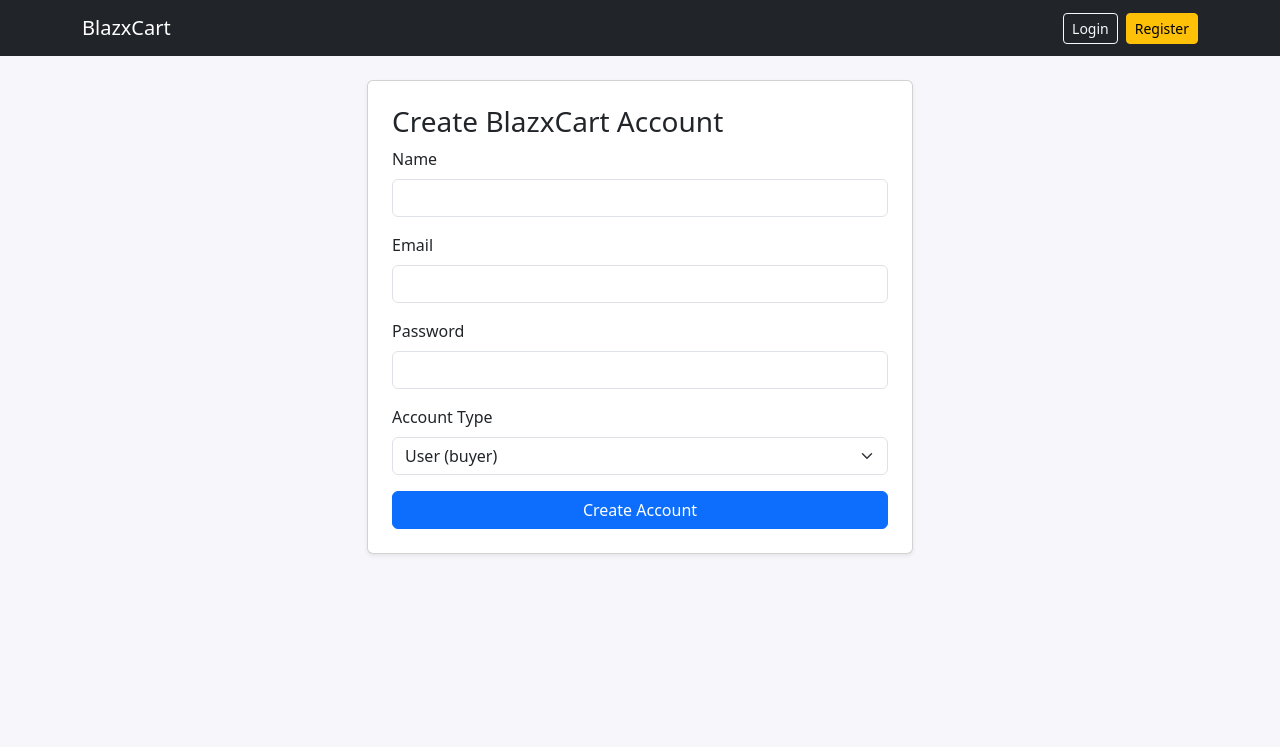
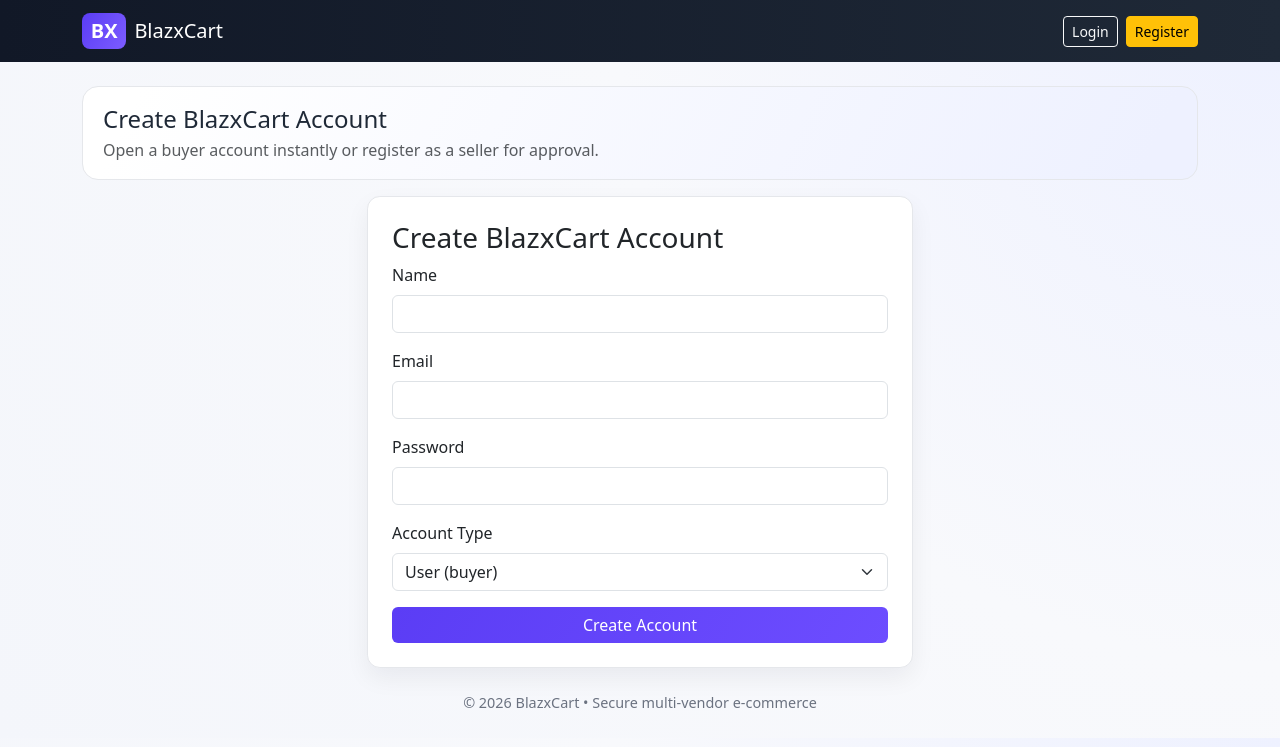
Before and after one commit to alphanshk/blazxcart, a PHP site: page /auth/register.php in a window 1280 px wide. Shown: the top 747 px of the page. Run offline with PHP 8.4, Linux system fonts and the light colour scheme.

Commit message:
Refresh BlazxCart UI across auth and dashboard screens

```diff
--- a/admin/dashboard.php
+++ b/admin/dashboard.php
@@ -65,10 +65,11 @@ $orders = $pdo->query("SELECT o.id, o.total_amount, o.status, o.created_at, u.na
 
 render_header('Admin Dashboard');
 ?>
+<div class="page-hero"><h4 class="mb-1">Admin Control Center</h4><p class="text-muted mb-0">Monitor platform health, manage users/sellers, and process orders.</p></div>
 <div class="row g-3 mb-4">
     <?php foreach ($stats as $label => $value): ?>
         <div class="col-md-2">
-            <div class="card"><div class="card-body"><small><?= h(ucfirst($label)) ?></small><h5><?= h((string)$value) ?></h5></div></div>
+            <div class="card stat-card"><div class="card-body"><small class="text-muted"><?= h(ucfirst($label)) ?></small><h5><?= h((string)$value) ?></h5></div></div>
         </div>
     <?php endforeach; ?>
 </div>
--- a/assets/css/app.css
+++ b/assets/css/app.css
@@ -1,3 +1,102 @@
-body { background: #f7f7fb; }
-.product-card img { height: 200px; object-fit: cover; }
-.table-responsive { background: #fff; border-radius: 0.5rem; padding: 1rem; }
+:root {
+  --bx-primary: #5b3df5;
+  --bx-accent: #ff7a18;
+  --bx-bg: #f4f6fb;
+  --bx-card: #ffffff;
+  --bx-text: #1f2937;
+}
+
+body {
+  background: radial-gradient(circle at top right, #eef1ff, #f8f9fc 45%, #f4f6fb 100%);
+  color: var(--bx-text);
+}
+
+.navbar {
+  background: linear-gradient(90deg, #111827, #1f2937) !important;
+}
+
+.brand-pill {
+  background: linear-gradient(120deg, var(--bx-primary), #7c5cff);
+  padding: 0.2rem 0.55rem;
+  border-radius: 0.5rem;
+  color: #fff;
+  font-weight: 700;
+}
+
+.card,
+.table-responsive,
+.list-group-item {
+  border: 1px solid #e5e7eb;
+  border-radius: 0.8rem;
+}
+
+.card {
+  box-shadow: 0 10px 25px rgba(17, 24, 39, 0.06);
+}
+
+.page-hero {
+  background: linear-gradient(115deg, #ffffff 5%, #eef1ff 95%);
+  border: 1px solid #e5e7eb;
+  border-radius: 1rem;
+  padding: 1.1rem 1.25rem;
+  margin-bottom: 1rem;
+}
+
+.stat-card {
+  border: none;
+  background: linear-gradient(145deg, #ffffff, #f6f8ff);
+}
+
+.stat-card h5 {
+  font-size: 1.35rem;
+  margin: 0;
+}
+
+.product-card {
+  overflow: hidden;
+  transition: transform 0.2s ease, box-shadow 0.2s ease;
+}
+
+.product-card:hover {
+  transform: translateY(-3px);
+  box-shadow: 0 15px 30px rgba(91, 61, 245, 0.18);
+}
+
+.product-card img {
+  height: 220px;
+  object-fit: cover;
+}
+
+.table-responsive {
+  background: #fff;
+  padding: 0.75rem;
+}
+
+.table > :not(caption) > * > * {
+  vertical-align: middle;
+}
+
+.btn-primary,
+.btn-dark {
+  border: none;
+}
+
+.btn-primary {
+  background: linear-gradient(120deg, var(--bx-primary), #6d4dff);
+}
+
+.btn-success {
+  background: linear-gradient(120deg, #0ea05f, #17b26a);
+  border: none;
+}
+
+.badge-soft {
+  background: #ede9fe;
+  color: #4c1d95;
+  font-weight: 600;
+}
+
+.footer-note {
+  color: #6b7280;
+  font-size: 0.9rem;
+}
--- a/auth/login.php
+++ b/auth/login.php
@@ -50,9 +50,13 @@ if ($_SERVER['REQUEST_METHOD'] === 'POST') {
 
 render_header('Login');
 ?>
+<div class="page-hero">
+    <h4 class="mb-1">One Login for BlazxCart</h4>
+    <p class="text-muted mb-0">Access admin, seller, and buyer portals from one secure sign-in.</p>
+</div>
 <div class="row justify-content-center">
     <div class="col-md-5">
-        <div class="card shadow-sm">
+        <div class="card">
             <div class="card-body p-4">
                 <h3 class="mb-3">One Login for BlazxCart</h3>
                 <form method="POST">
--- a/auth/register.php
+++ b/auth/register.php
@@ -35,9 +35,13 @@ if ($_SERVER['REQUEST_METHOD'] === 'POST') {
 
 render_header('Register');
 ?>
+<div class="page-hero">
+    <h4 class="mb-1">Create BlazxCart Account</h4>
+    <p class="text-muted mb-0">Open a buyer account instantly or register as a seller for approval.</p>
+</div>
 <div class="row justify-content-center">
     <div class="col-md-6">
-        <div class="card shadow-sm">
+        <div class="card">
             <div class="card-body p-4">
                 <h3>Create BlazxCart Account</h3>
                 <form method="POST">
--- a/includes/layout.php
+++ b/includes/layout.php
@@ -15,9 +15,12 @@ function render_header(string $title): void
     <link rel="stylesheet" href="/assets/css/app.css">
 </head>
 <body>
-<nav class="navbar navbar-expand-lg navbar-dark bg-dark mb-4">
+<nav class="navbar navbar-expand-lg navbar-dark mb-4">
     <div class="container">
-        <a class="navbar-brand" href="/">BlazxCart</a>
+        <a class="navbar-brand d-flex align-items-center gap-2" href="/">
+            <span class="brand-pill">BX</span>
+            <span>BlazxCart</span>
+        </a>
         <button class="navbar-toggler" type="button" data-bs-toggle="collapse" data-bs-target="#navMain">
             <span class="navbar-toggler-icon"></span>
         </button>
@@ -33,8 +36,9 @@ function render_header(string $title): void
                     <li class="nav-item"><a class="nav-link" href="/admin/dashboard.php">Admin Dashboard</a></li>
                 <?php endif; ?>
             </ul>
-            <div class="d-flex gap-2">
+            <div class="d-flex gap-2 align-items-center">
                 <?php if ($user): ?>
+                    <span class="badge badge-soft text-uppercase"><?= h($user['role']) ?></span>
                     <span class="navbar-text text-light">Hi, <?= h($user['name']) ?></span>
                     <a class="btn btn-outline-light btn-sm" href="/auth/logout.php">Logout</a>
                 <?php else: ?>
@@ -45,9 +49,12 @@ function render_header(string $title): void
         </div>
     </div>
 </nav>
-<main class="container">
+<main class="container pb-4">
     <?php foreach (flashes() as $flash): ?>
-        <div class="alert alert-<?= h($flash['type']) ?>"><?= h($flash['message']) ?></div>
+        <div class="alert alert-<?= h($flash['type']) ?> alert-dismissible fade show" role="alert">
+            <?= h($flash['message']) ?>
+            <button type="button" class="btn-close" data-bs-dismiss="alert"></button>
+        </div>
     <?php endforeach; ?>
 <?php
 }
@@ -55,6 +62,7 @@ function render_header(string $title): void
 function render_footer(): void
 {
     ?>
+<div class="text-center footer-note mt-4">© <?= date('Y') ?> BlazxCart • Secure multi-vendor e-commerce</div>
 </main>
 <script src="https://cdn.jsdelivr.net/npm/bootstrap@5.3.3/dist/js/bootstrap.bundle.min.js"></script>
 <script src="/assets/js/app.js"></script>
--- a/seller/dashboard.php
+++ b/seller/dashboard.php
@@ -109,6 +109,7 @@ $orders = $orders->fetchAll();
 
 render_header('Seller Dashboard');
 ?>
+<div class="page-hero"><h4 class="mb-1">Seller Workspace</h4><p class="text-muted mb-0">Manage your catalog, pricing, stock, and fulfillment visibility from one screen.</p></div>
 <div class="row g-4">
     <div class="col-lg-4">
         <div class="card"><div class="card-body">
--- a/user/checkout.php
+++ b/user/checkout.php
@@ -105,7 +105,7 @@ if ($_SERVER['REQUEST_METHOD'] === 'POST') {
 
 render_header('Checkout');
 ?>
-<h4 class="mb-3">Checkout</h4>
+<div class="page-hero"><h4 class="mb-1">Secure Checkout</h4><p class="text-muted mb-0">Review your order details before placing your order.</p></div>
 <div class="row g-4">
     <div class="col-lg-8">
         <div class="table-responsive">
--- a/user/home.php
+++ b/user/home.php
@@ -55,7 +55,7 @@ if ($_SERVER['REQUEST_METHOD'] === 'POST') {
 render_header('Shop');
 ?>
 <div class="d-flex justify-content-between align-items-center mb-3">
-    <h4>Browse Products</h4>
+    <div><h4 class="mb-0">Browse Products</h4><small class="text-muted">Find products from approved sellers</small></div>
     <div class="d-flex gap-2">
         <a href="/user/cart.php" class="btn btn-dark">Cart (<?= array_sum($_SESSION['cart'] ?? []) ?>)</a>
         <a href="/user/orders.php" class="btn btn-outline-dark">Order History</a>
```
